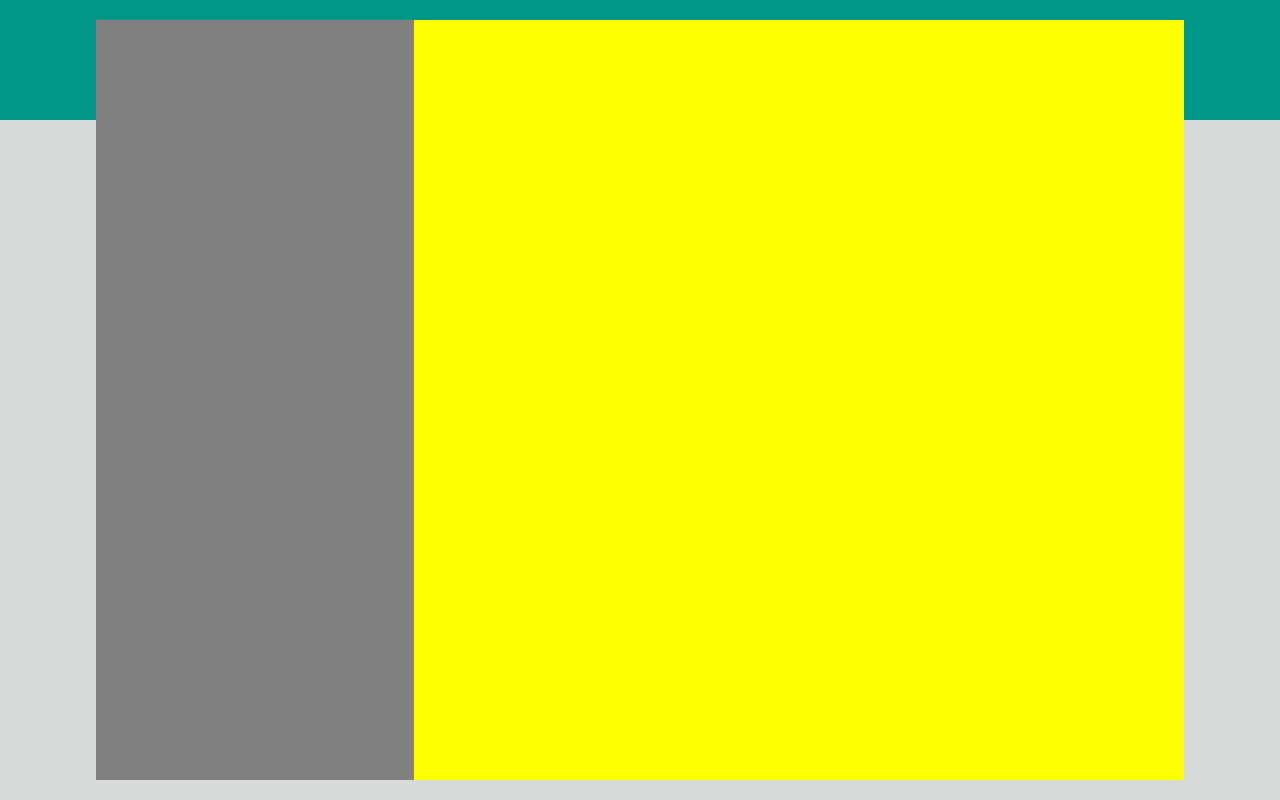
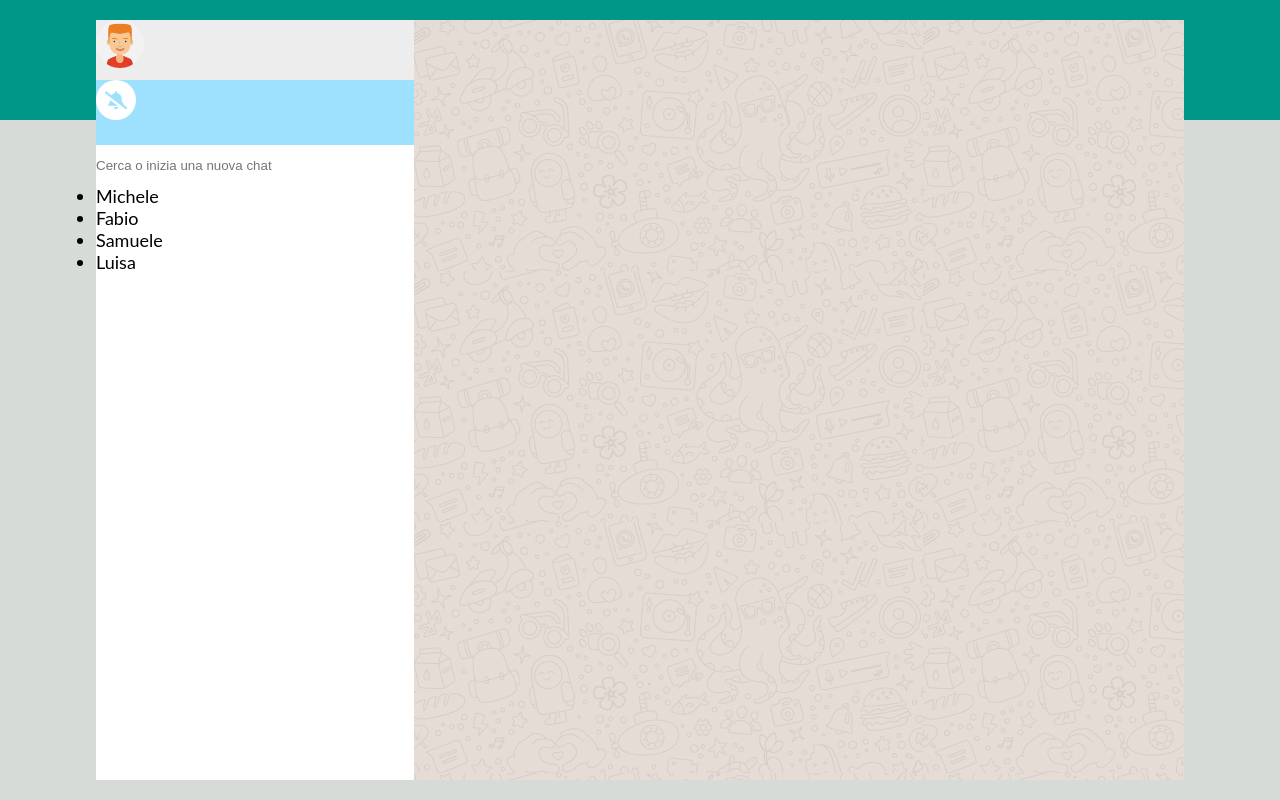
Before and after one commit to andreamarangon/vue-boolzapp, a plain HTML site: page index.html in a window 1280 px wide. Drawn offline with nearby package versions, Linux system fonts and the light colour scheme.

Commit message:
avanzamento di aside

```diff
--- a/assets/css/master.css
+++ b/assets/css/master.css
@@ -10,7 +10,7 @@ body {
   background-color: #151515;
   font-family: 'Lato', sans-serif;
   font-size: 18px;
-  color: #fff;
+  color: #000;
 }
 
 #root {
@@ -45,19 +45,60 @@ body {
   display: flex;
 }
 /* contatti */
-.container-contacts {
+aside {
   width: 450px;
   height: 100%;
-  background-color: gray;
+  background-color: #FFFFFF;
+}
 
+/* user */
+.container-user {
+  height: 60px;
+  background-color: #EDEDED;
 }
+
+.contact-logo-container img {
+  width: 15%;
+  border-radius: 50%;
+}
+
+/* notifiche */
+.notification {
+  background-color: #9EE1FF;
+  height: 65px;
+}
+
+.notification i {
+  color: #9EE1FF
+}
+
+.container-bell {
+  height: 40px;
+  width: 40px;
+  border-radius: 50%;
+  background-color: #fff;
+  display: flex;
+  justify-content: center;
+  align-items: center;
+}
+
+input {
+  background-color: #fff;
+  color: #9AA0A6;
+  height: 40px;
+  width: 100%;
+  outline: none;
+}
+
+
 
 /* chat */
 .container-chat {
-  background-color: yellow;
   height: 100%;
   width: 100%;
+  background-image: url('../img/mine.jpg');
 }
+
 
 /* UTILITY */
 .text-white {
--- a/index.html
+++ b/index.html
@@ -19,8 +19,32 @@
     <!-- finestra principale -->
     <div class="window">
       <!-- contatti -->
-      <aside class="container-contacts">
-
+      <aside>
+        <!-- user -->
+        <div class="container-user">
+          <div class="contact-logo-container">
+            <img src="./assets/img/avatar_1.jpg" alt="">
+          </div>
+        </div>
+        <!-- notifiche -->
+        <div class="notification">
+          <div class="container-bell">
+            <i class="fas fa-bell-slash"></i>
+          </div>
+        </div>
+        <div class="contacts-input">
+          <input type="text" name="" placeholder="Cerca o inizia una nuova chat">
+        </div>
+        <div class="container-contacts">
+          <ul class="contacts">
+            <li v-for="contact in contacts">
+              <span
+                class="title">
+               {{contact.name}}
+              </span>
+            </li>
+          </ul>
+        </div>
       </aside>
       <!-- chat -->
       <div class="container-chat">
```
